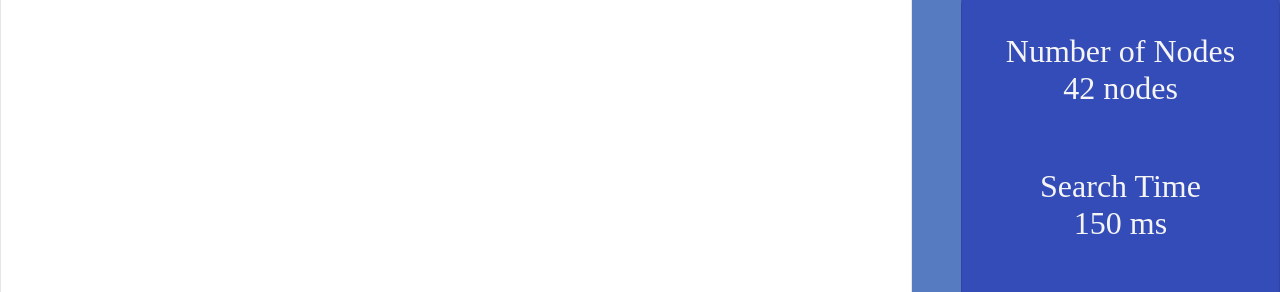
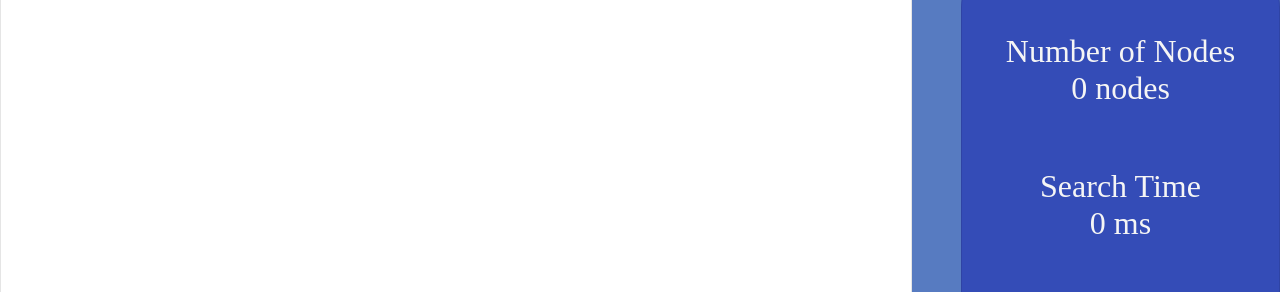
Before and after one commit to amiraIzani/Tubes2_Go-Yoon-Jung, a React (Create React App) app in the folder src/frontend/fe/: page /results in a window 1280 px wide. Shown: the part 242-534 px from the top of the page. Built offline with nearby package versions, Linux system fonts and the light colour scheme; a web font is replaced by a local one.

Commit message:
feat: add useLocation hook to read data from previous page

```diff
--- a/src/frontend/fe/src/pages/ResultsPage.jsx
+++ b/src/frontend/fe/src/pages/ResultsPage.jsx
@@ -1,10 +1,16 @@
 import React from "react";
 import SearchStats from "../components/SearchStats";
 import "../styles/ResultsPage.css";
-import { useNavigate } from "react-router-dom";
+import { useNavigate, useLocation } from "react-router-dom";
 
-const ResultsPage = ({ nodes = 0, searchTime = 0, onTryMore }) => {
+const ResultsPage = () => {
   const navigate = useNavigate();
+  const location = useLocation();
+
+  const { calculatedResult } = location.state || {};
+
+  const nodes = calculatedResult?.nodes_visited ?? 0;
+  const searchTime = calculatedResult?.time_us ?? 0;
 
   const handleResetClick = () => {
     navigate("/");
```
